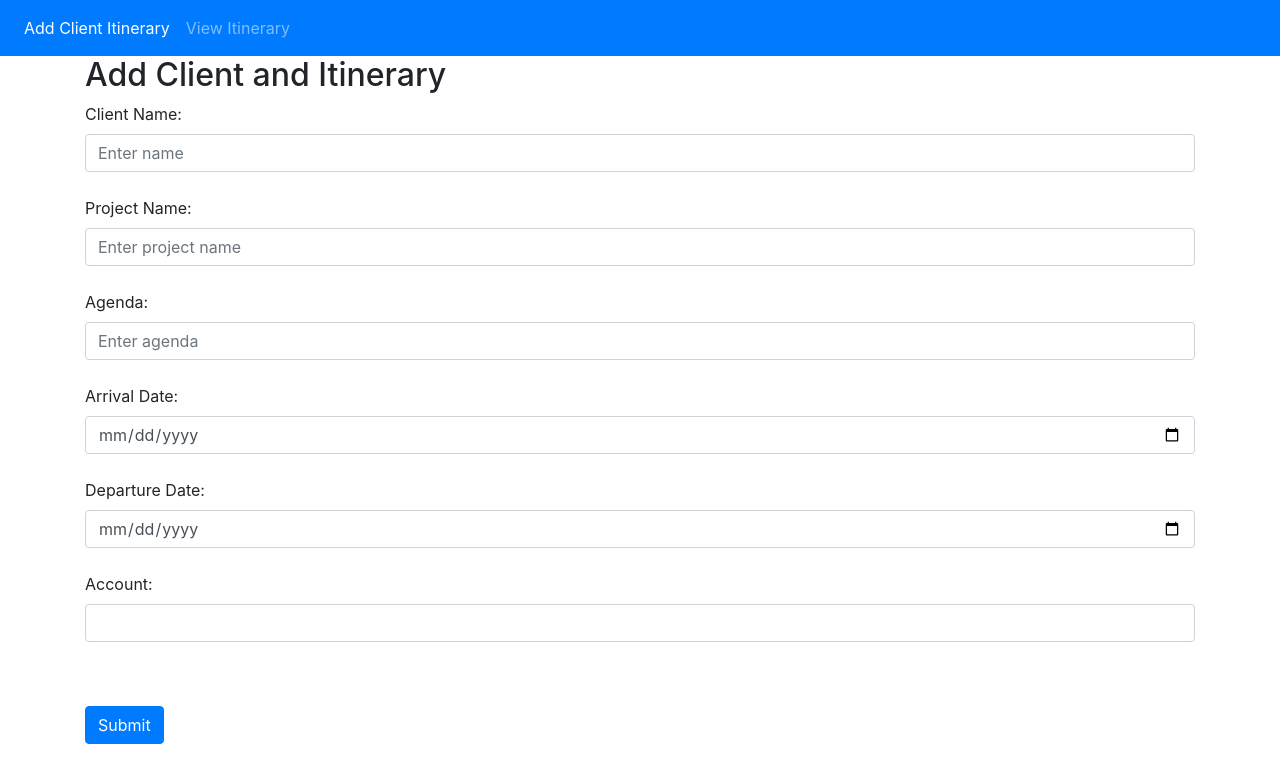
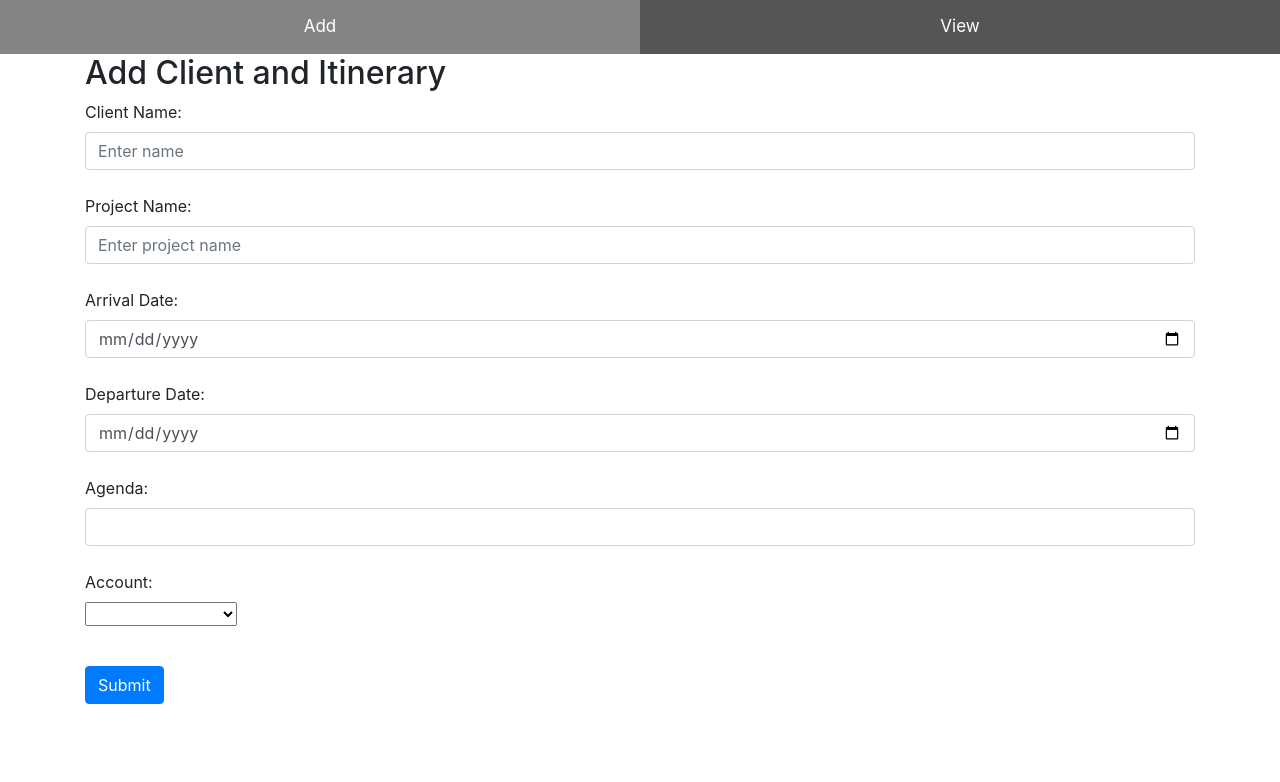
Before and after one commit to Anurag842/AngularProject, an Angular app: page /addclient in a window 1280 px wide. Shown: the top 782 px of the page. Built offline with nearby package versions, Linux system fonts and the light colour scheme; no server answers.

Commit message:
Added Buttons for routing

```diff
--- a/src/app/add-client/add-client.component.html
+++ b/src/app/add-client/add-client.component.html
@@ -9,8 +9,7 @@
             <label for="projectName">Project Name:</label>
             <input type="text" class="form-control" id="projectName" placeholder="Enter project name" formControlName="projectName"><br>
 
-            <label for="agenda">Agenda:</label>
-            <input type="text" class="form-control" id="agenda" placeholder="Enter agenda" formControlName="agenda"><br>
+
 
             <label for="arrivalDate">Arrival Date:</label>
             <input type="date" class="form-control" id="arrivalDate" formControlName="arrivalDate"><br>
@@ -18,16 +17,19 @@
             <label for="deptDate">Departure Date:</label>
             <input type="date" class="form-control" id="deptDate" formControlName="deptDate"><br>
 
-            <label for="account">Account:</label>
-            <input type="text" class="form-control" id="account" formControlName="account"><br>
+            <label for="agenda">Agenda:</label>
+            <input type="text" class="form-control" id="agenda" formControlName="agenda"><br>
 
-            <!-- <select>
+            <label for="agenda">Account:</label><br>
+            <!-- <input type="text" class="form-control" id="agenda" placeholder="Enter agenda" formControlName="agenda"><br> -->
+
+            <select formControlName="account">
                 <option value="CITI" >CITI</option>
                            <option value="Bank of Montreal">Bank of Montreal</option>
                               <option value="Bank of Canada">Bank of Canada</option>
                               <option value="HDFC">HDFC</option>
                               <option value="Others">Others</option>
-              </select>  -->
+              </select>
            </div><br>
 
           <button type="submit" class="btn btn-primary">Submit</button>
--- a/src/app/navigate/navigate.component.css
+++ b/src/app/navigate/navigate.component.css
@@ -0,0 +1,17 @@
+.tablink {
+    background-color: #555;
+    color: white;
+    float: left;
+    border: none;
+    outline: none;
+    cursor: pointer;
+    padding: 14px 16px;
+    font-size: 17px;
+    width: 50%;
+
+  }
+
+  .tablink:hover {
+  	opacity:0.9;
+    background-color: #777;
+  }
--- a/src/app/navigate/navigate.component.html
+++ b/src/app/navigate/navigate.component.html
@@ -1,5 +1,5 @@
 
-  <nav class="navbar navbar-expand-sm bg-primary navbar-dark">
+  <!-- <nav class="navbar navbar-expand-sm bg-primary navbar-dark">
     <ul class="navbar-nav">
 
       <li class="nav-item active">
@@ -10,4 +10,7 @@
       </li>
 
     </ul>
-  </nav>
+  </nav> -->
+
+  <button class="tablink" routerLink="/addclient">Add</button >
+    <button class="tablink" routerLink="/viewclient">View</button >
--- a/src/app/view-client/view-client.component.html
+++ b/src/app/view-client/view-client.component.html
@@ -1,3 +1,4 @@
+<br><br>
 <div class="container">
     <table class="table table-dark table-striped">
   <tr>
```
